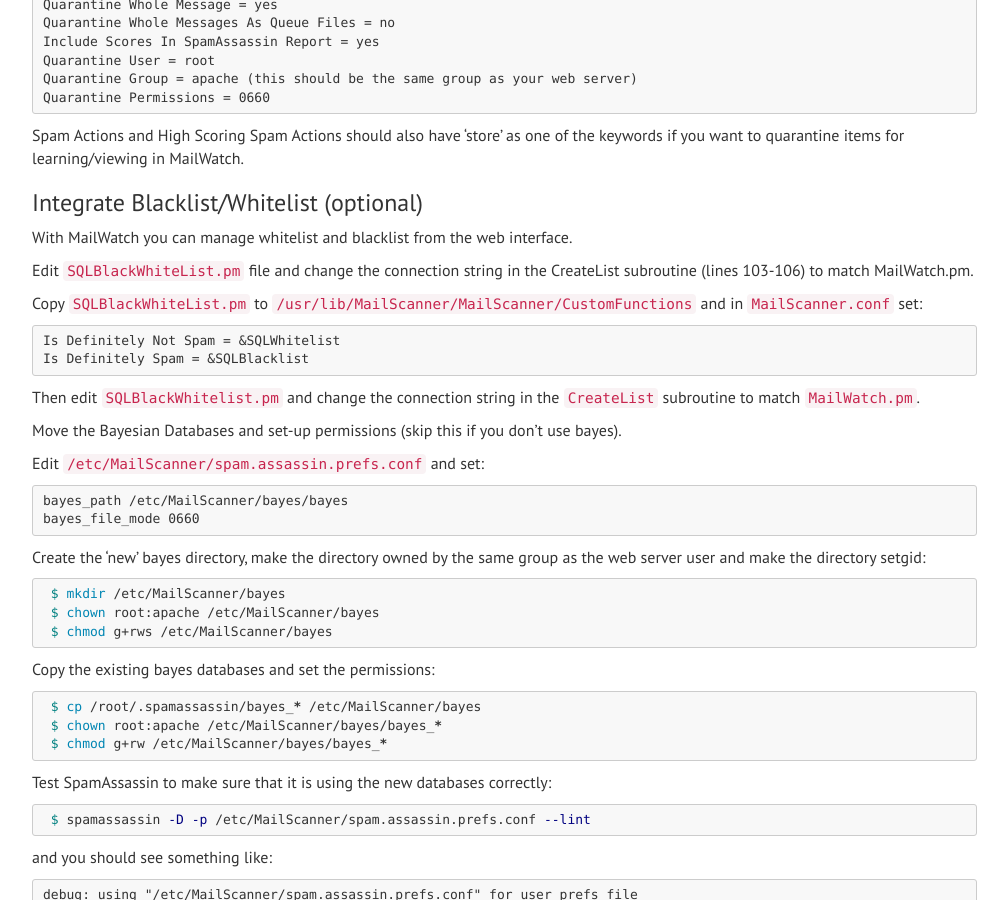
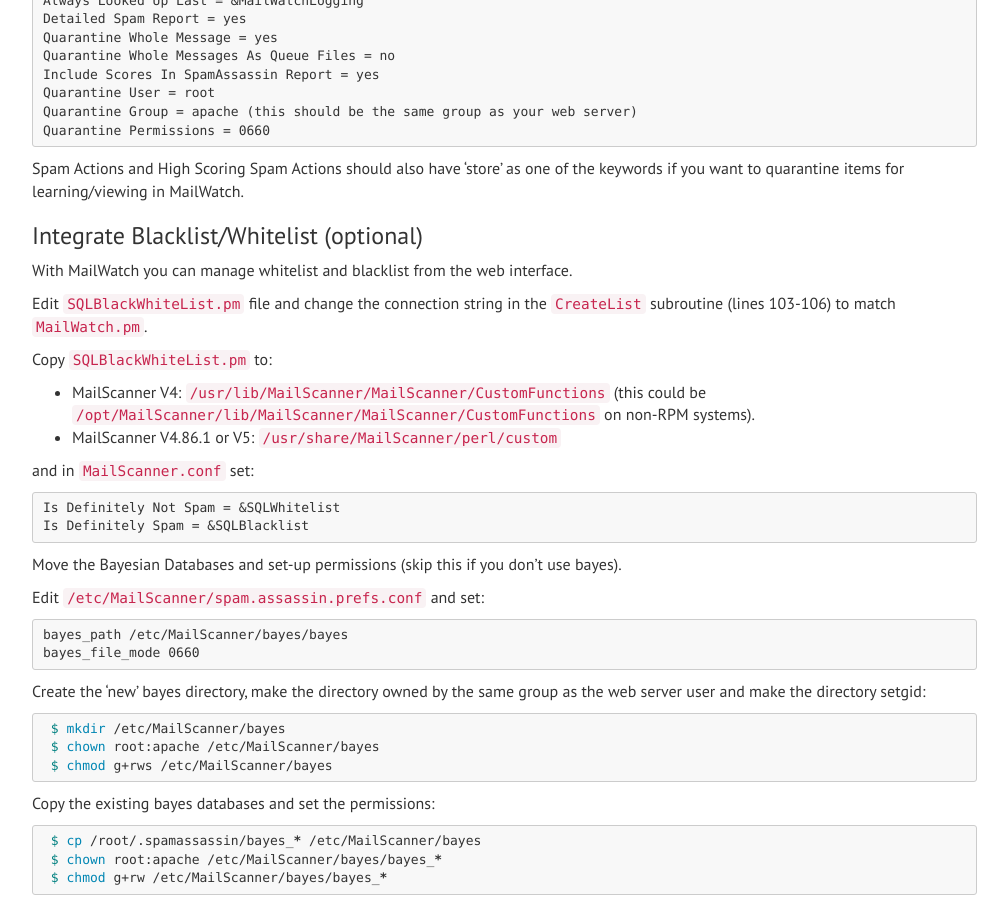
Before and after one commit to mailwatch/mailwatch-docs, a Jekyll site: the page built from _posts/2014-07-29-installing.md, in a window 1280 px wide and 900 px high, scrolled down 2195 px. Shown: the whole window, without its empty margins (233-1241 px from the left). Built offline with Jekyll 4.4.1, drawn with Linux system fonts in a browser that asks for light colours; nearby versions of some CDN libraries; some of the changed text lies outside the part shown.

Commit message:
Update install instruction to reflect new MailScanner directory structure

````diff
--- a/_posts/2014-07-29-installing.md
+++ b/_posts/2014-07-29-installing.md
@@ -22,7 +22,7 @@ Some PHP extensions and executable software are required to make MailWatch fully
 * exec function not disabled in php.ini
 * Curl extension or fsockopen function enabled (needed to download GeoIP files)
 * Zlib extension or gunzip executable (needed to extract GeoIP files)
-* Ldap extension (needed if you are authenticating users on LDAP server)
+* Ldap extension (needed if you are authenticating users on LDAP server or Active Directory)
 
 ### Support
 
@@ -63,7 +63,9 @@ mysql> GRANT FILE ON *.* TO mailwatch@localhost IDENTIFIED BY '<password>';
 mysql> FLUSH PRIVILEGES;
 ```
 
-Edit MailWatch.pm and change the `$db_user` and `$db_pass` values accordingly and move `MailWatch.pm` to `/usr/lib/MailScanner/MailScanner/CustomFunctions` (this could be `/opt/MailScanner/lib/MailScanner/MailScanner/CustomFunctions` on non-RPM systems).
+Edit MailWatch.pm and change the `$db_user` and `$db_pass` values (around line 42) accordingly and move `MailWatch.pm` to:
+  * MailScanner V4: `/usr/lib/MailScanner/MailScanner/CustomFunctions` (this could be `/opt/MailScanner/lib/MailScanner/MailScanner/CustomFunctions` on non-RPM systems).
+  * MailScanner V4.86.1 or V5: `/usr/share/MailScanner/perl/custom`
 
 ### Create a MailWatch web user
 
@@ -132,16 +134,18 @@ Spam Actions and High Scoring Spam Actions should also have 'store' as one of th
 ### Integrate Blacklist/Whitelist (optional)
 With MailWatch you can manage whitelist and blacklist from the web interface.
 
-Edit `SQLBlackWhiteList.pm` file and change the connection string in the CreateList subroutine (lines 103-106) to match MailWatch.pm.
+Edit `SQLBlackWhiteList.pm` file and change the connection string in the `CreateList` subroutine (lines 103-106) to match `MailWatch.pm`.
 
-Copy `SQLBlackWhiteList.pm` to `/usr/lib/MailScanner/MailScanner/CustomFunctions` and in `MailScanner.conf` set:
+Copy `SQLBlackWhiteList.pm` to:
+  * MailScanner V4: `/usr/lib/MailScanner/MailScanner/CustomFunctions` (this could be `/opt/MailScanner/lib/MailScanner/MailScanner/CustomFunctions` on non-RPM systems).
+  * MailScanner V4.86.1 or V5: `/usr/share/MailScanner/perl/custom`
+
+and in `MailScanner.conf` set:
 
 ```cfg
 Is Definitely Not Spam = &SQLWhitelist
 Is Definitely Spam = &SQLBlacklist
 ```
-
-Then edit `SQLBlackWhitelist.pm` and change the connection string in the `CreateList` subroutine to match `MailWatch.pm`.
 
 Move the Bayesian Databases and set-up permissions (skip this if you don't use bayes).
 
````
